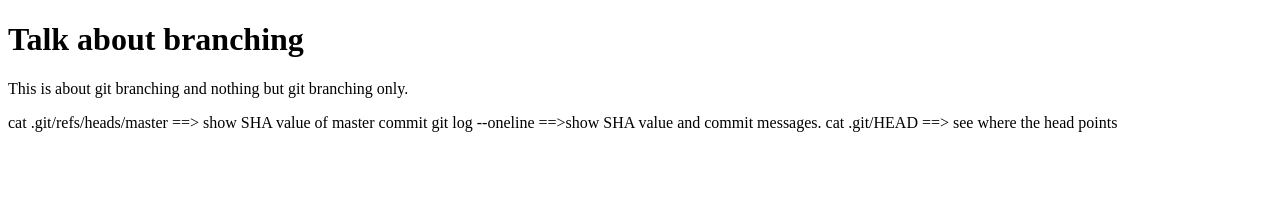
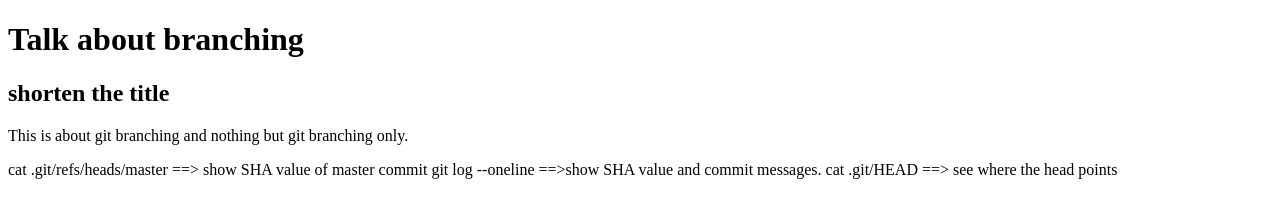
Before and after one commit to gtsofa/mio-git-practice, a plain HTML site: page index.html in a window 1280 px wide. Drawn offline with Linux system fonts and the light colour scheme.

Commit message:
add short title to index.html

```diff
--- a/index.html
+++ b/index.html
@@ -7,9 +7,11 @@
     <meta name="viewport" content="width=device-width, initial-scale=1.0">
     <meta http-equiv="X-UA-Compatible" content="ie=edge">
     <title>Branching  Added new feature</title>
+
 </head>
 <body>
     <h1>Talk about branching</h1>
+    <h2>shorten the title</h2>
     <p>This is about git branching and nothing but git branching only.</p>
     <p>
         cat .git/refs/heads/master ==> show SHA value of master commit
```
